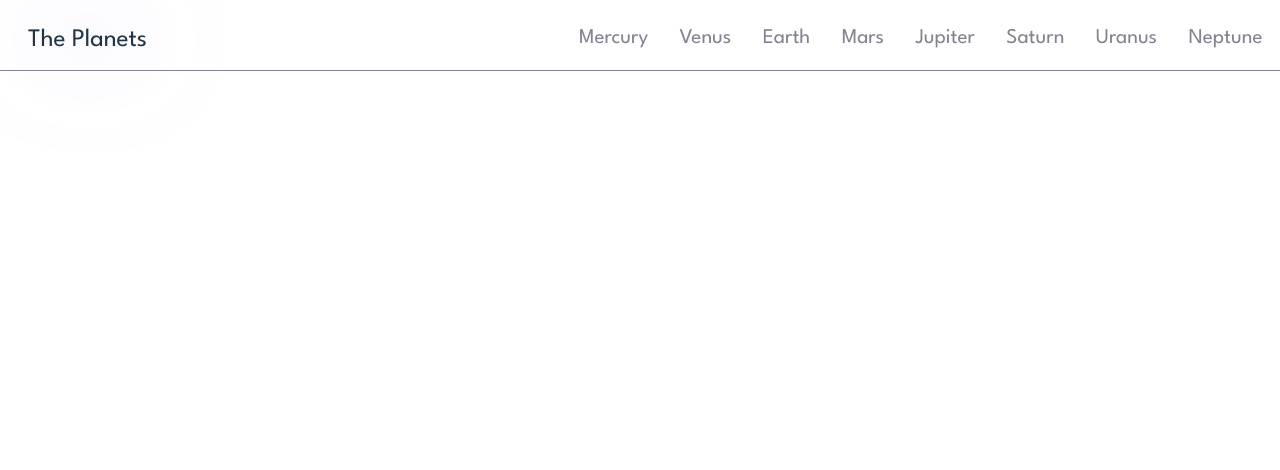
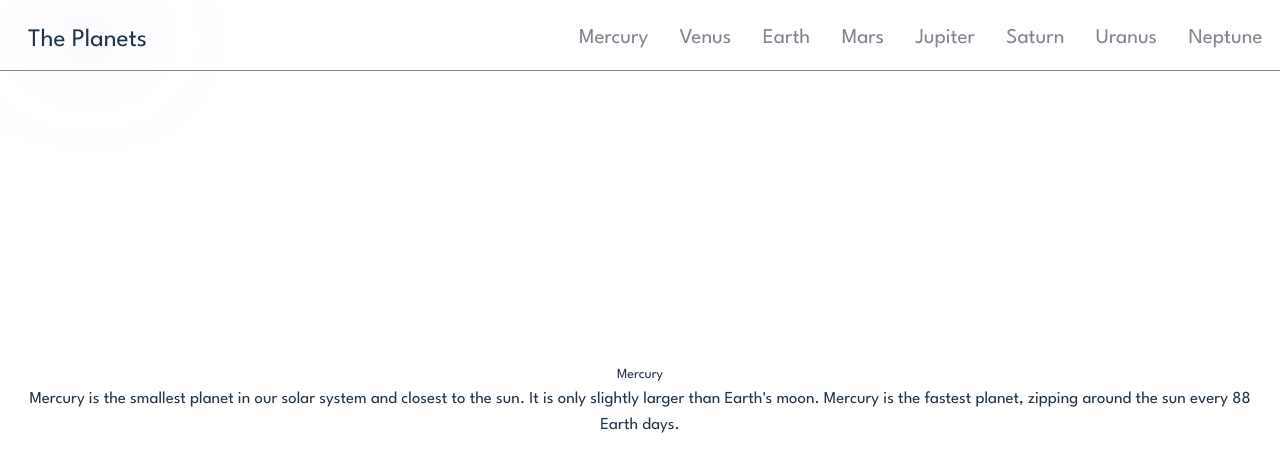
Before and after one commit to matt-o-west/planet-facts-app, a React (Vite) app: page /earth in a window 1280 px wide. Shown: the top 470 px of the page. Built offline with nearby package versions, Linux system fonts and the light colour scheme.

Commit message:
build out components

```diff
--- a/src/App.jsx
+++ b/src/App.jsx
@@ -1,6 +1,7 @@
 //import { useState } from 'react'
 import './App.css'
 import Nav from './components/Nav'
+import Planet from './components/Planet'
 import {BrowserRouter as Router} from "react-router-dom"
 
 function App() {
@@ -10,6 +11,7 @@ function App() {
   <Router>
     <main className="App">
       <Nav />
+      <Planet />
     </main>
   </Router>
   )
--- /dev/null
+++ b/src/components/Button.jsx
@@ -0,0 +1,14 @@
+//import {Link} from "react-router-dom"
+import "./Nav.css"
+
+function Button() {
+
+
+    return (
+      <div>
+
+      </div>
+    )
+  }
+
+  export default Button
--- /dev/null
+++ b/src/components/Card.jsx
@@ -0,0 +1,13 @@
+//import {Link} from "react-router-dom"
+import "./Nav.css"
+
+function Card() {
+
+
+    return (
+      <div>
+      </div>
+    )
+  }
+
+  export default Card
--- a/src/components/Planet.css
+++ b/src/components/Planet.css
@@ -0,0 +1,6 @@
+.overview p {
+    font-size: 1.2rem;
+    line-height: 1.5;
+    margin: 0;
+    padding: 0;
+}
--- /dev/null
+++ b/src/components/Planet.jsx
@@ -0,0 +1,29 @@
+import "./Planet.css";
+import Button from "./Button"
+import Card from "./Card"
+
+function Planet() {
+
+
+    return (
+      <div>
+        <span className="planet">Mercury</span>
+        <div className="overview">
+            <p>
+                Mercury is the smallest planet in our solar system and closest to the sun. It is only slightly larger than Earth's moon. Mercury is the fastest planet, zipping around the sun every 88 Earth days.
+            </p>
+        </div>
+        <Button>Overview</Button>
+        <Button>Internal Structure</Button>
+        <Button>Surface Geology</Button>
+        <div className="cards">
+            <Card />
+            <Card />
+            <Card />
+        </div>
+      </div>
+
+    )
+  }
+
+  export default Planet
```
Also changed, not shown: src/components/Button.js (deleted), src/components/Card.js (deleted), src/components/Planet.js (deleted).
